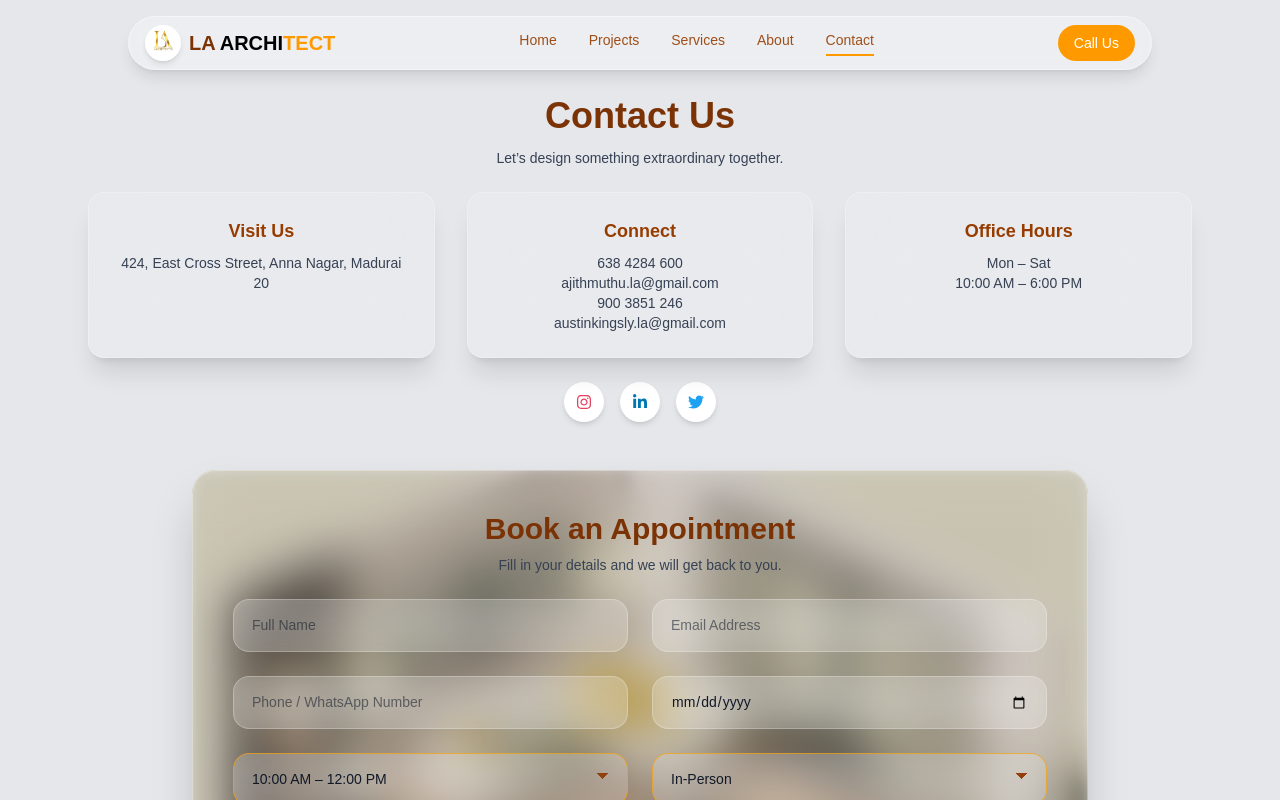
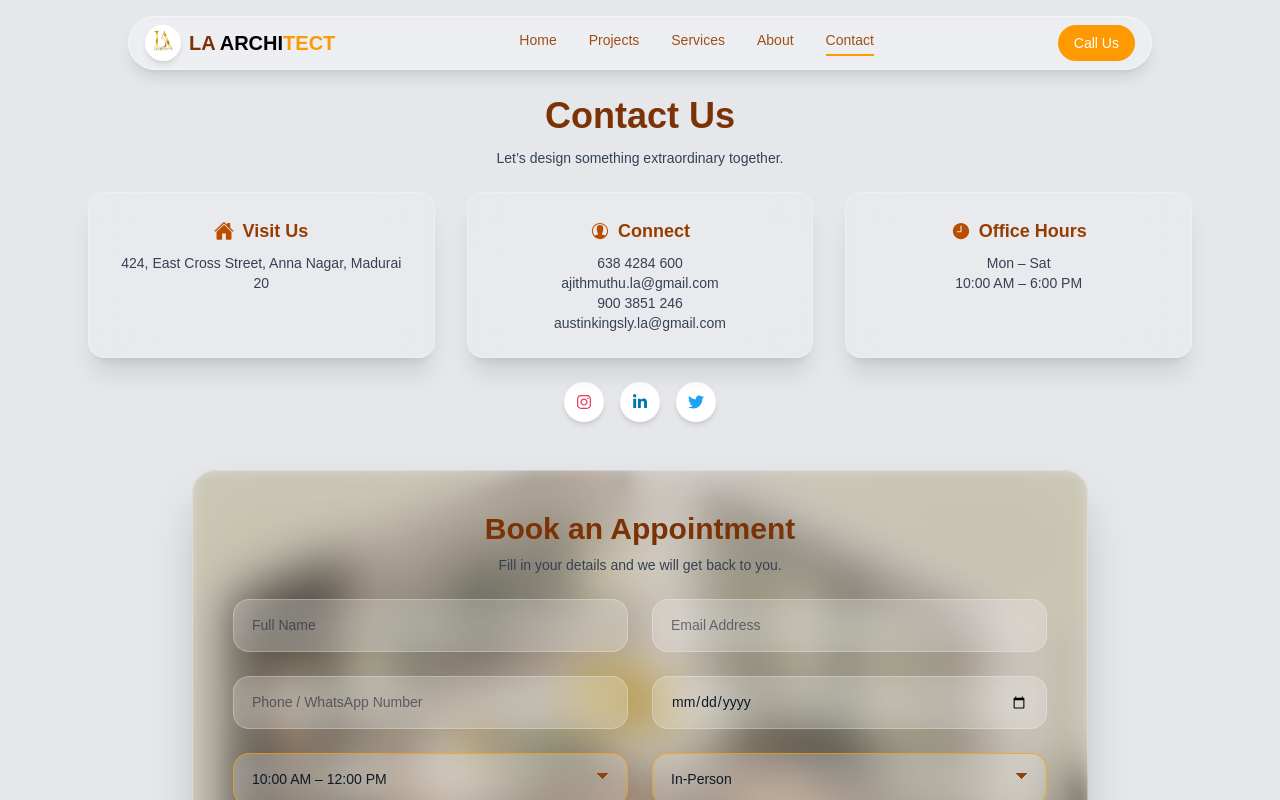
Before and after one commit to Hemajayaraj05/architect-website, a React (Vite) app: page /contact in a window 1280 px wide. Shown: the top 800 px of the page. Built offline with nearby package versions, Linux system fonts and the light colour scheme.

Commit message:
updated contact icons

```diff
--- a/src/data/contact.data.ts
+++ b/src/data/contact.data.ts
@@ -1,17 +1,22 @@
 
 
 import { FaInstagram, FaLinkedinIn, FaTwitter } from "react-icons/fa";
+import { IoHome } from "react-icons/io5";
+import { IoIosContact,IoIosTime } from "react-icons/io";
 
 export const contactInfo = [
   {
+    icon:IoHome ,
     title: "Visit Us",
     text: "424, East Cross Street, Anna Nagar, Madurai 20",
   },
   {
+    icon : IoIosContact,
     title: "Connect",
     text: " 638 4284 600\n ajithmuthu.la@gmail.com \n 900 3851 246\n  austinkingsly.la@gmail.com",
   },
   {
+    icon: IoIosTime,
     title: " Office Hours",
     text: "Mon – Sat\n10:00 AM – 6:00 PM",
   },
--- a/src/pages/Contact.tsx
+++ b/src/pages/Contact.tsx
@@ -61,9 +61,11 @@ function ContactUs() {
               transition={{ ...fadeUp.transition, delay: i * 0.1 }}
               className="glass-card rounded-2xl p-6 text-center shadow-xl"
             >
-              <h3 className="text-lg font-semibold text-amber-800 mb-2">
-                {item.title}
-              </h3>
+              <h3 className="flex items-center justify-center gap-2 text-lg font-semibold text-amber-800 mb-2">
+  {item.icon && <item.icon className="text-xl text-amber-700" />}
+  <span>{item.title}</span>
+</h3>
+
               <p className="text-gray-700 whitespace-pre-line text-sm">
                 {item.text}
               </p>
```
